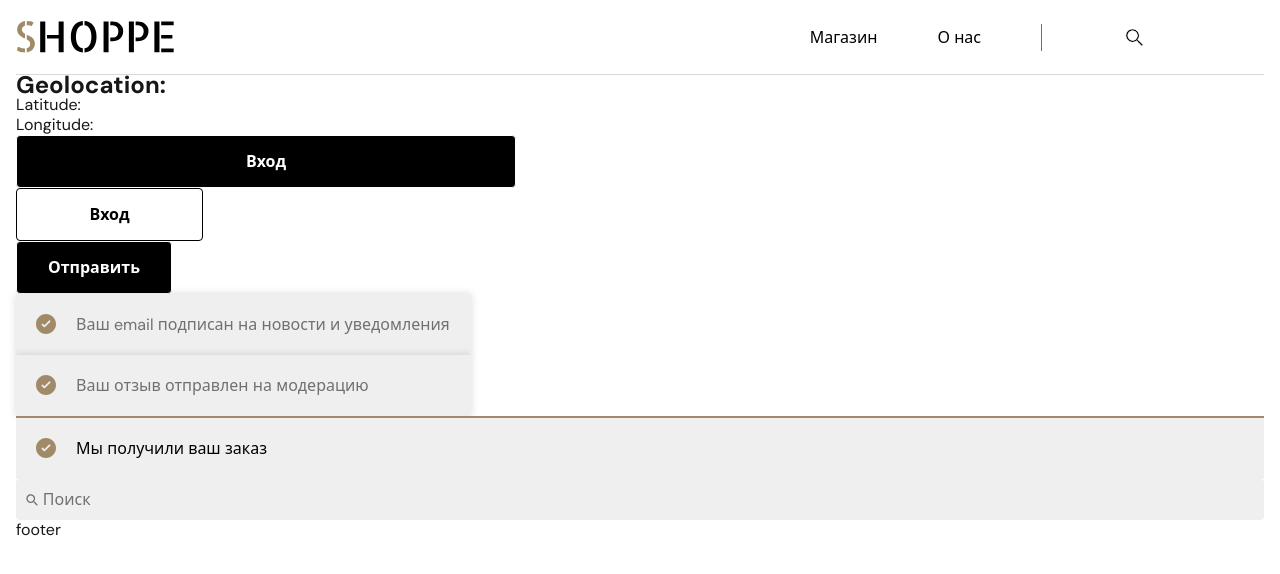
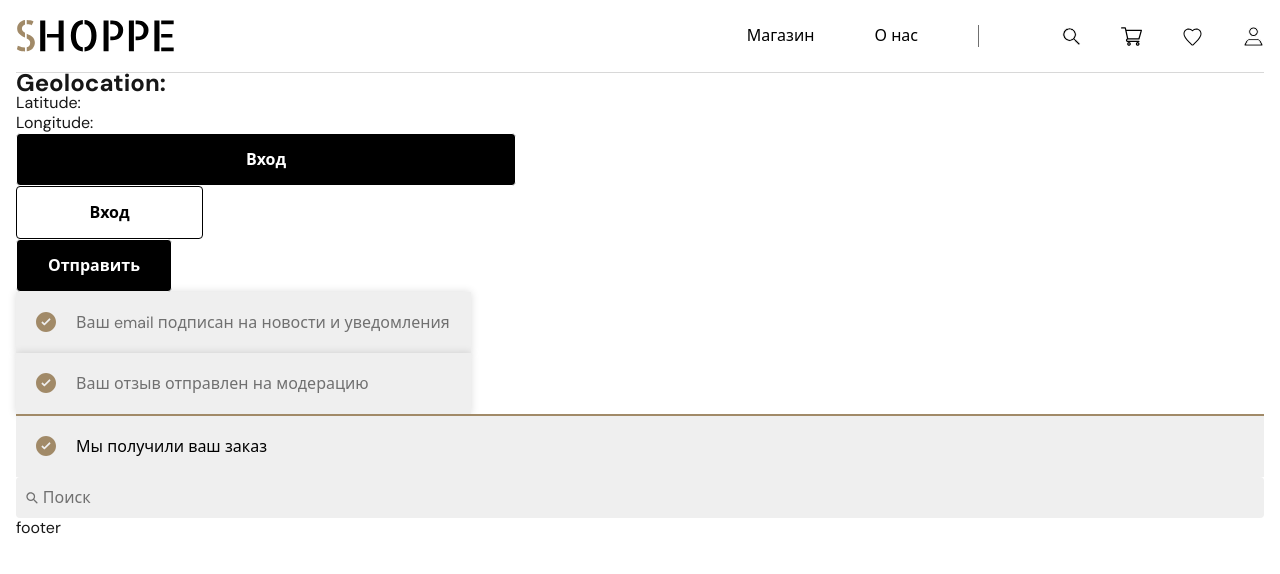
Before and after one commit to ministrov/shoppe-ecommerce-next, a Next.js app: page / in a window 1280 px wide. Shown: the top 574 px of the page. Built offline with nearby package versions, Linux system fonts and the light colour scheme; no server answers.

Commit message:
refactore - End up refactoring a header decompositon to navMenu and userMenu components

```diff
--- a/components/buttonLink/ButtonLink.module.css
+++ b/components/buttonLink/ButtonLink.module.css
@@ -1,8 +1,8 @@
 .navLink {
   position: relative;
-  display: inline-block;
+  display: flex;
   font-size: 16px;
-  line-height: 27px;
+  line-height: 22px;
   color: var(--black);
   text-decoration: none;
   transition: color 0.2s ease;
@@ -18,5 +18,4 @@
   left: 0;
   height: 2px;
   background-color: var(--black);
-  transform-origin: left center;
 }
--- a/components/buttonLink/ButtonLink.tsx
+++ b/components/buttonLink/ButtonLink.tsx
@@ -1,23 +1,24 @@
 import Link from 'next/link';
+import Image from 'next/image';
 import { motion } from 'framer-motion';
 import styles from './ButtonLink.module.css';
 
 type ButtonLinkProps = {
   pathname: string;
   path: string;
-  icon?: string | null;
-  text: string
-}
+  iconPath?: string;
+  text?: string;
+};
 
 const underlineVariants = {
   hidden: { width: 0 },
   visible: { width: '100%' },
 };
 
-export const ButtonLink = ({ pathname, path, icon = null, text }: ButtonLinkProps) => {
+export const ButtonLink = ({ pathname, path, iconPath, text }: ButtonLinkProps) => {
   return (
     <Link href={path} className={styles.navLink}>
-      {icon && icon}
+      {iconPath && <Image src={iconPath} width={21} height={21} alt={`Icon link ${iconPath}`} />}
       {text}
       {pathname === path && (
         <motion.span
--- a/components/header/Header.module.css
+++ b/components/header/Header.module.css
@@ -2,8 +2,8 @@
   display: flex;
   justify-content: space-between;
   align-items: center;
-  padding-top: 17px;
-  padding-bottom: 17px;
+  padding-top: 16px;
+  padding-bottom: 16px;
   border-bottom: 1px solid var(--light-gray-150);
 }
 
--- a/components/header/Header.tsx
+++ b/components/header/Header.tsx
@@ -63,7 +63,7 @@ export const Header = () => {
             />
           </div>
 
-          <UserMenu/>
+          <UserMenu pathname={pathname}/>
         </div>
       </div>
 
--- a/components/navMenu/NavMenu.module.css
+++ b/components/navMenu/NavMenu.module.css
@@ -6,11 +6,10 @@
   list-style: none;
 }
 
-.navMenu li:last-child {
+.navMenuItem:last-child {
   padding-right: 60px;
   border-right: 1px solid var(--light-gray);
 }
-
 
 @media screen and (max-width: 768px) {
   .navMenu {
--- a/components/navMenu/NavMenu.tsx
+++ b/components/navMenu/NavMenu.tsx
@@ -14,7 +14,7 @@ export const NavMenu = ({ pathname }: NavListProps) => {
   return (
     <ul className={styles.navMenu}>
       {links.map((link) => (
-        <li key={link.id} className={styles.item}>
+        <li key={link.id} className={styles.navMenuItem}>
           <ButtonLink pathname={pathname} path={link.path} text={link.text} />
         </li>
       ))}
--- a/components/userMenu/UserMenu.module.css
+++ b/components/userMenu/UserMenu.module.css
@@ -1,5 +1,5 @@
 
-.userList {
+.userMenu {
   display: flex;
   align-items: center;
   margin: 0;
--- a/components/userMenu/UserMenu.tsx
+++ b/components/userMenu/UserMenu.tsx
@@ -1,51 +1,26 @@
+import { ButtonLink } from '../buttonLink/ButtonLink';
 import styles from './UserMenu.module.css';
 
-export const UserMenu = () => {
+const links = [
+  { id: 1, path: '/cart', text: '', iconPath: '/shopping-cart.svg' },
+  { id: 2, path: '/favorites', text: '', iconPath: '/heart.svg' },
+  { id: 3, path: '/orders', text: '', iconPath: '/account.svg' },
+];
+
+type UserMenuProps = {
+  pathname: string;
+};
+
+{/* <span className={styles.cartCount}>0</span> */}
+
+export const UserMenu = ({ pathname }: UserMenuProps) => {
   return (
-    <ul className={styles.userList}>
-      <li className={styles.userItem}>
-        {/* <span className={styles.cartCount}>0</span>
-        <Link href={'/cart'} className={styles.iconLink}>
-          <Image src={'/shopping-cart.svg'} width={21} height={21} alt={'Cart'} />
-          {pathname === '/cart' && (
-            <motion.span
-              className={styles.activeIndicator}
-              initial='hidden'
-              animate='visible'
-              variants={underlineVariants}
-              transition={{ duration: 0.5, ease: 'easeInOut' }}
-            />
-          )}
-        </Link> */}
-      </li>
-      <li>
-        {/* <Link href={'/favorites'} className={styles.iconLink}>
-          <Image src={'/heart.svg'} width={21} height={21} alt={'Cart'} />
-          {pathname === '/favorites' && (
-            <motion.span
-              className={styles.activeIndicator}
-              initial='hidden'
-              animate='visible'
-              variants={underlineVariants}
-              transition={{ duration: 0.5, ease: 'easeInOut' }}
-            />
-          )}
-        </Link> */}
-      </li>
-      <li>
-        {/* <Link href={'/orders'} className={styles.iconLink}>
-          <Image src={'/account.svg'} width={21} height={21} alt={'Cart'} />
-          {pathname === '/orders' && (
-            <motion.span
-              className={styles.activeIndicator}
-              initial='hidden'
-              animate='visible'
-              variants={underlineVariants}
-              transition={{ duration: 0.5, ease: 'easeInOut' }}
-            />
-          )}
-        </Link> */}
-      </li>
+    <ul className={styles.userMenu}>
+      {links.map((link) => (
+        <li key={link.id} className={styles.userItem}>
+          <ButtonLink pathname={pathname} path={link.path} iconPath={link.iconPath} />
+        </li>
+      ))}
     </ul>
   );
-}
+};
```
